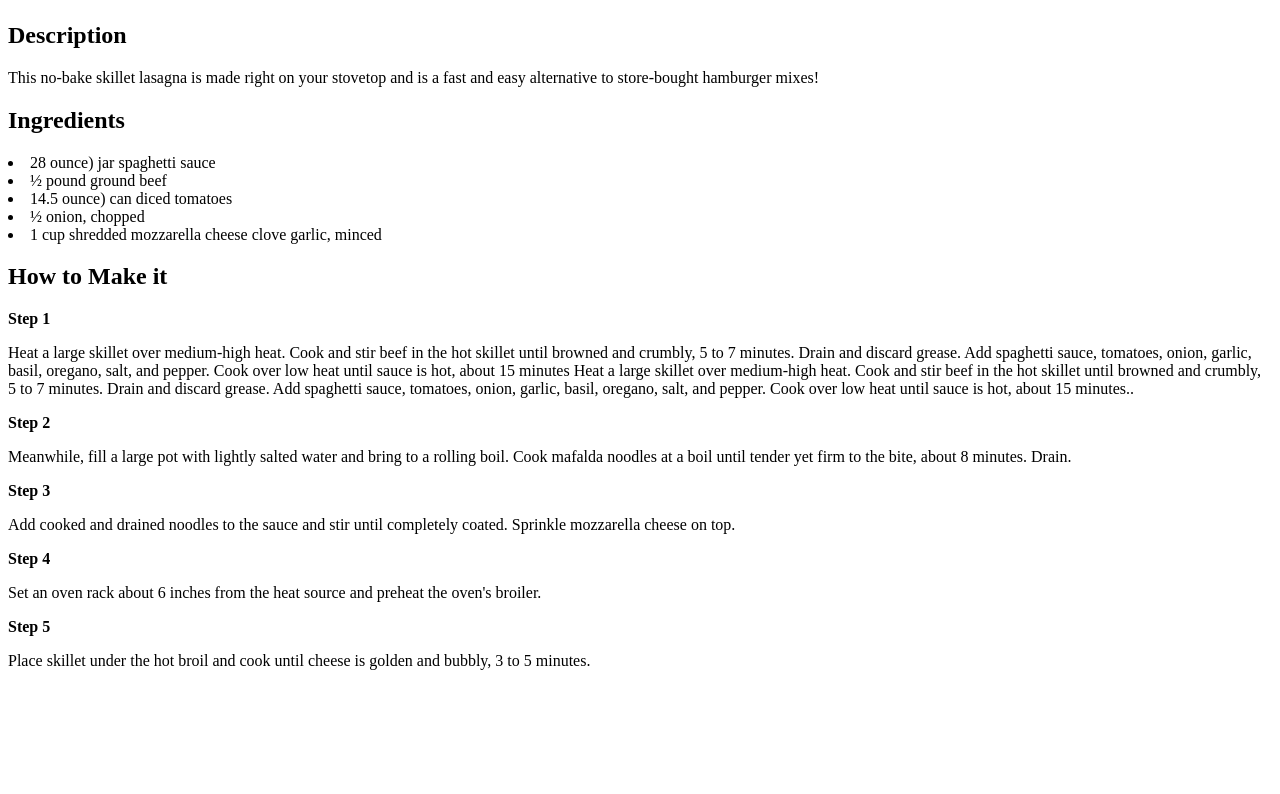
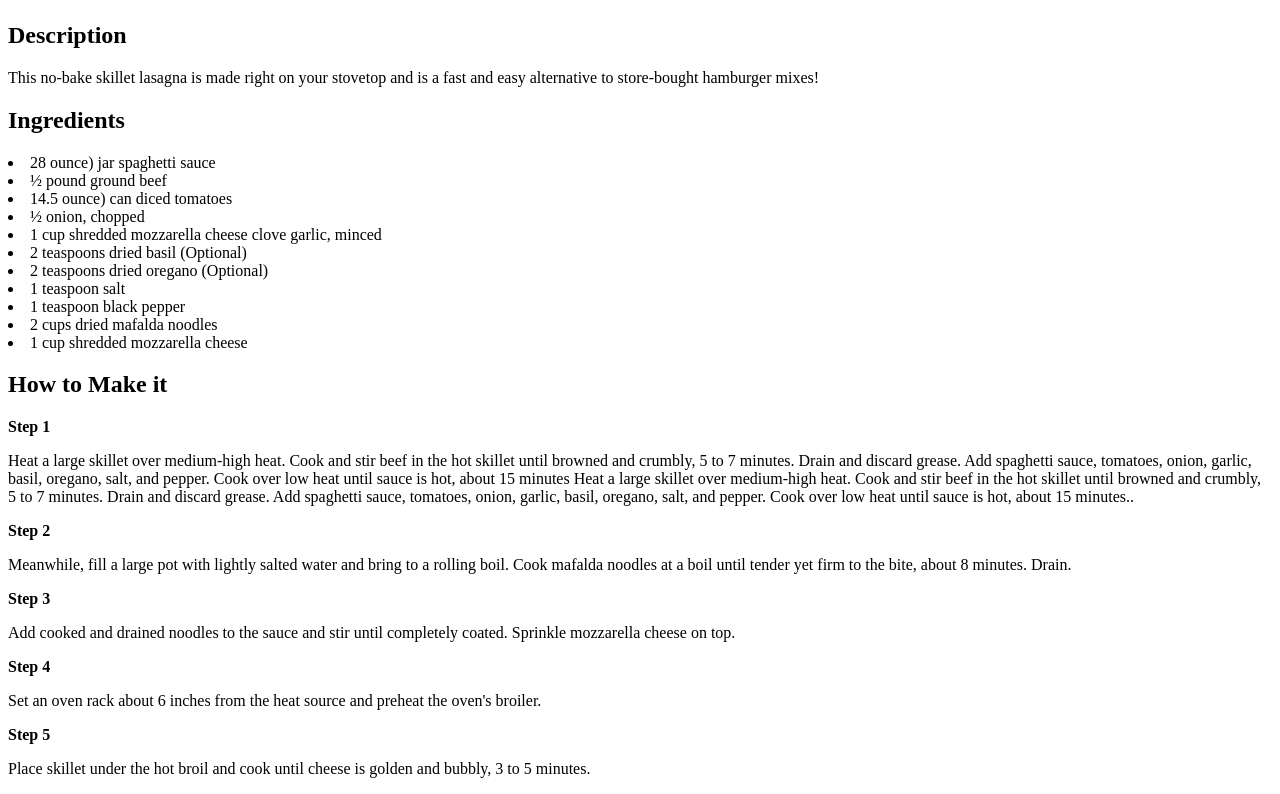
Before and after one commit to ve-design/odin-recipes, a plain HTML site: page recipes/lasagna.html in a window 1280 px wide. Shown: the part 678-1472 px from the top of the page. Before the commit the page ends 1364 px from the top, so only its background shows below. Drawn offline with Linux system fonts and the light colour scheme.

Commit message:
lasagna.html

```diff
--- a/recipes/lasagna.html
+++ b/recipes/lasagna.html
@@ -17,8 +17,12 @@
 <li>14.5 ounce) can diced tomatoes  </li>
 <li>½ onion, chopped </li>
 <li>1 cup shredded mozzarella cheese clove garlic, minced  </li>
-
-
+<li>2 teaspoons dried basil (Optional)</li>
+<li>2 teaspoons dried oregano (Optional)</li>
+<li>1 teaspoon salt </li>
+<li>1 teaspoon black pepper </li>
+<li>2 cups dried mafalda noodles </li>
+<li>1 cup shredded mozzarella cheese </li>
 
 </o1>
 
```
